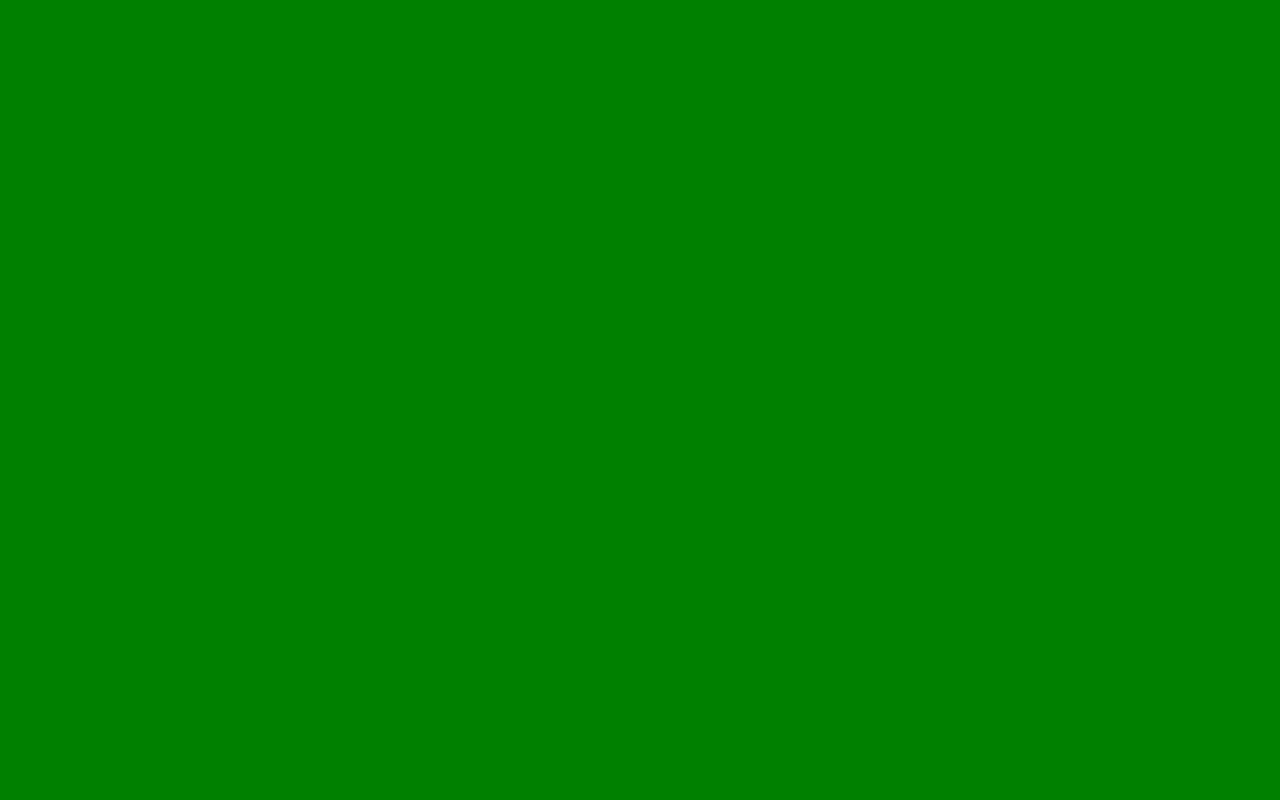
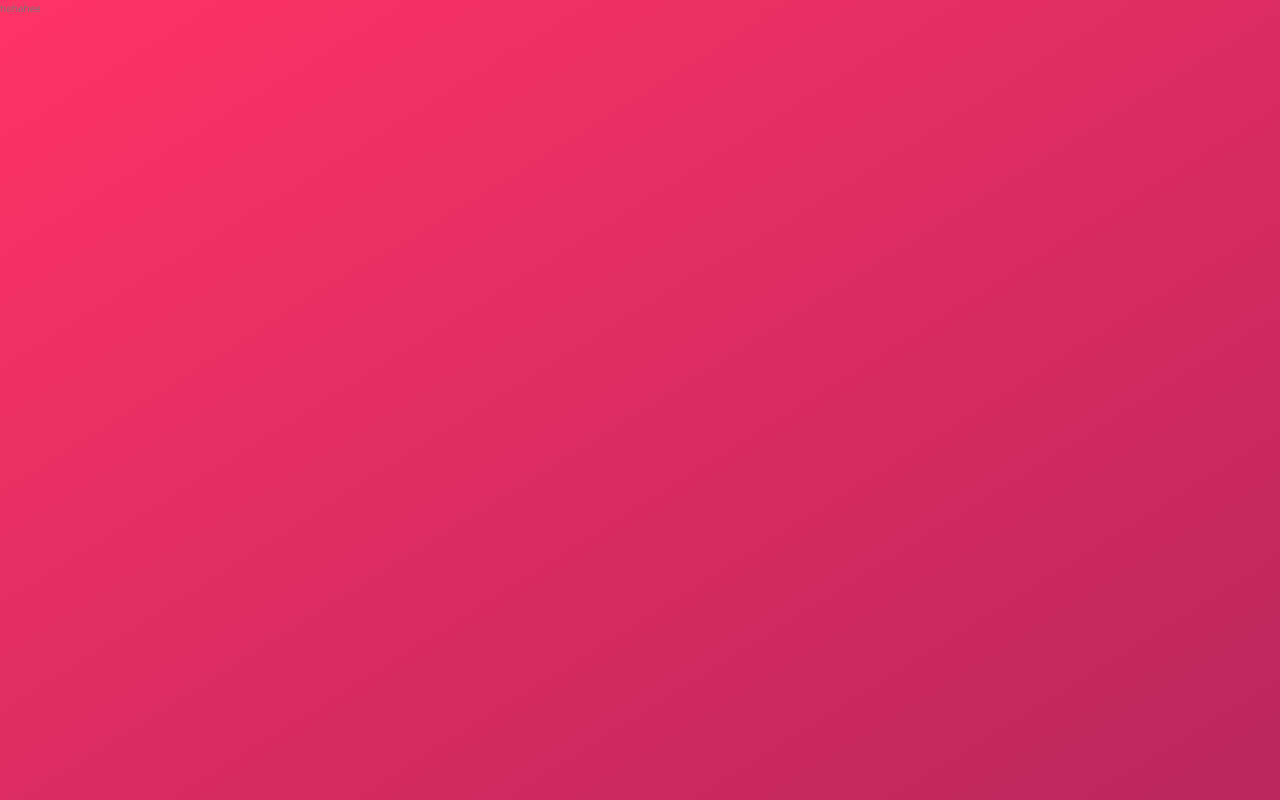
Before and after one commit to nejcgorsic/Krillo, a website: page index.html in a window 1280 px wide. Drawn offline with nearby package versions, Linux system fonts and the light colour scheme.

Commit message:
Setup of the development

```diff
--- a/index.html
+++ b/index.html
@@ -1,5 +1,6 @@
 <!DOCTYPE html>
 <html lang="en">
+
 <head>
     <meta charset="UTF-8">
     <meta name="viewport" content="width=device-width, initial-scale=1.0">
@@ -10,7 +11,9 @@
 
     <title>trillo &mdash; Your all-in-one booking app</title>
 </head>
+
 <body>
+    hehehee
+</body>
 
-    </body>
 </html>
--- /dev/null
+++ b/sass/_base.scss
@@ -0,0 +1,43 @@
+:root {
+    --color-primary: #eb2f64;
+    --color-primary-light: #FF3366;
+    --color-primary-dark: #BA265D;
+
+    --color-grey-light-1: #faf9f9;
+    --color-grey-light-2: #f4f2f2;
+    --color-grey-light-3: #f0eeee;
+    --color-grey-light-4: #ccc;
+
+    --color-grey-dark-1: #333;
+    --color-grey-dark-2: #777;
+    --color-grey-dark-3: #999;
+}
+
+* {
+    margin: 0;
+    padding: 0;
+}
+
+*,
+*::before,
+*::after {
+    box-sizing: inherit;
+}
+
+html {
+    box-sizing: border-box;
+    font-size: 62.5%;
+}
+
+body {
+    font-family: 'Open Sans', sans-serif;
+    font-weight: 400;
+    line-height: 1.6;
+    color: var(--color-grey-dark-2);
+    background-image: linear-gradient(to right bottom,
+            var(--color-primary-light),
+            var(--color-primary-dark));
+    background-size: cover;
+    background-repeat: no-repeat;
+    min-height: 100vh;
+}
--- a/sass/main.scss
+++ b/sass/main.scss
@@ -1,26 +1,3 @@
-/*
-COLORS
-
-Primary: #eb2f64
-Primary light: #FF3366
-Primary dark: #BA265D
-
-Grey light 1: #faf9f9
-Grey light 2: #f4f2f2
-Grey light 3: #f0eeee
-Grey light 4: #ccc
-
-Grey dark 1: #333
-Grey dark 2: #777
-Grey dark 3: #999
-
-*/
-
-* {
-    margin: 0;
-    padding: 0;
-}
-
-body {
-    background-color: green;
-}
+@import "base";
+@import "layout";
+@import "components";
```
Also changed, not shown: css/style.css, package.json (line endings or trailing spaces), sass/_components.scss (added), sass/_layout.scss (added). Lines whose indentation alone changed are shown as unchanged.
